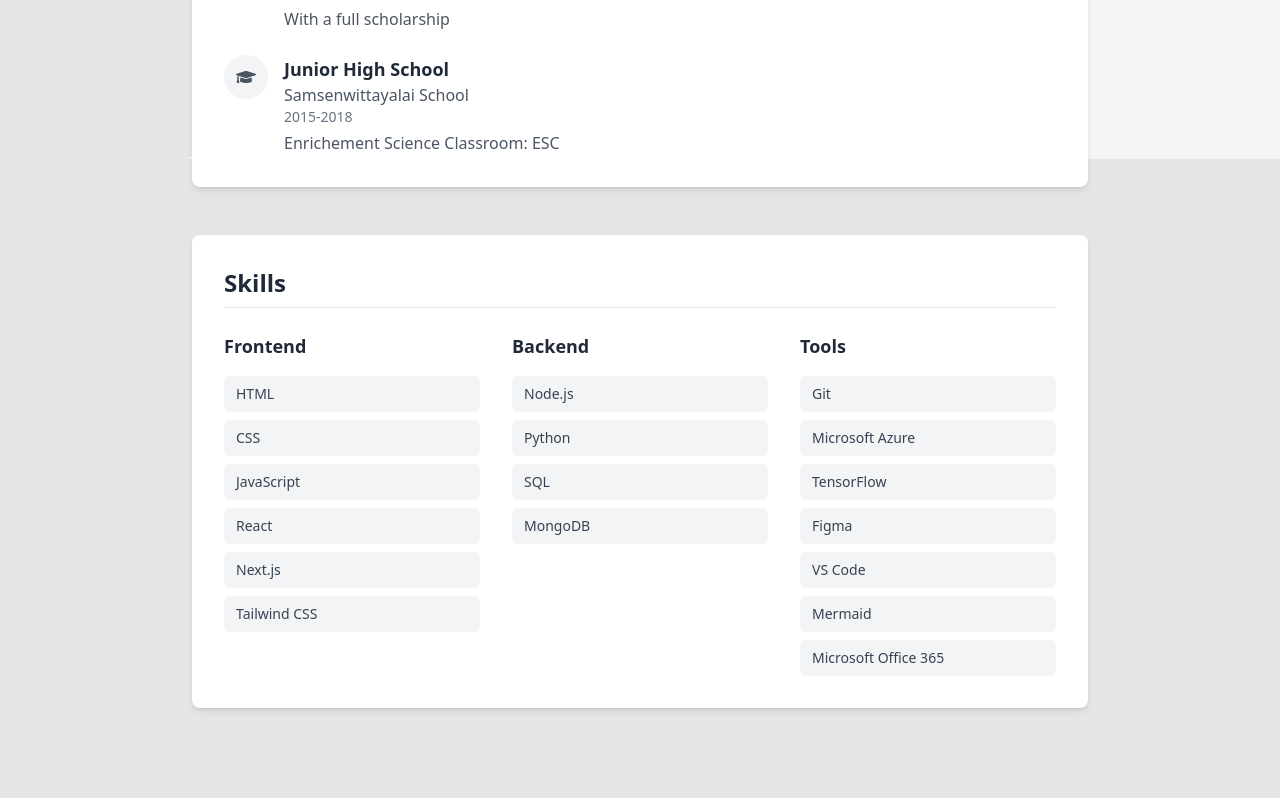
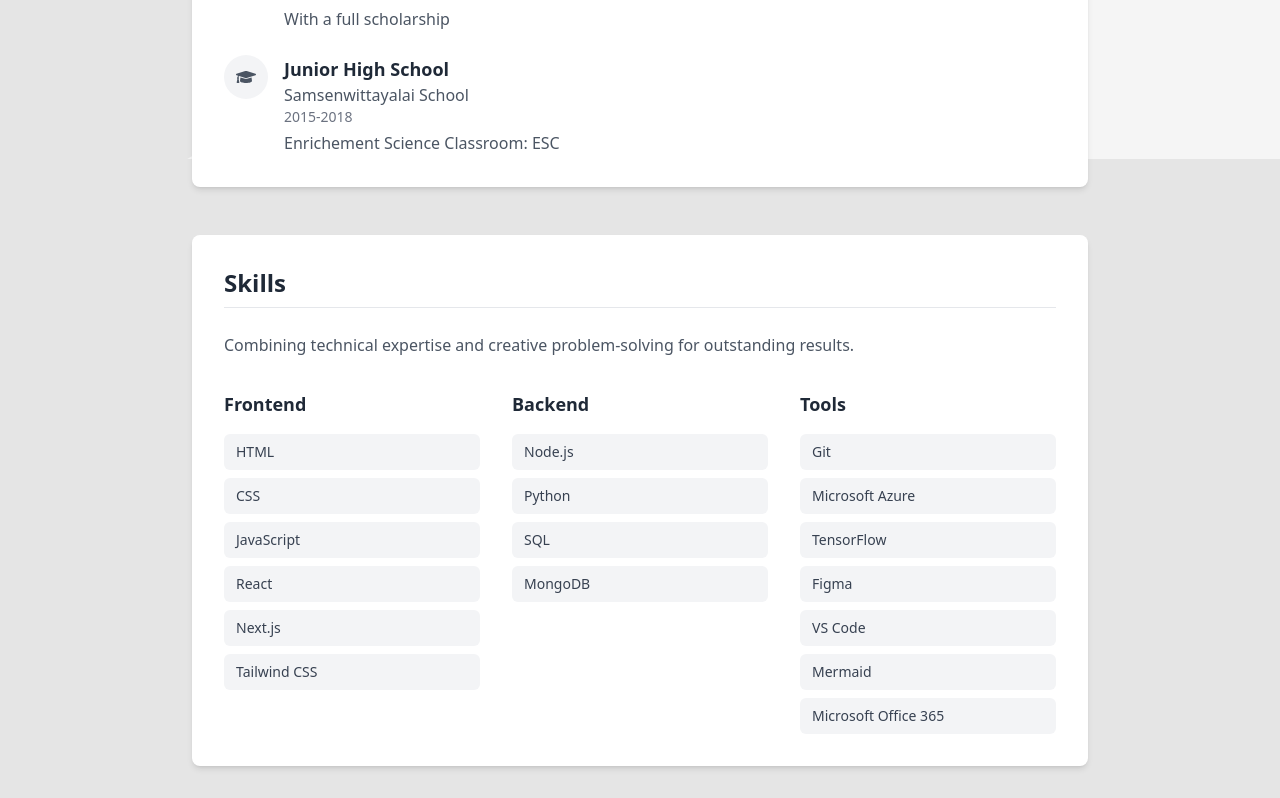
Before and after one commit to 5hyfilm/portfolio, a Next.js app: page /about in a window 1280 px wide. Shown: the part 641-1439 px from the top of the page. Before the commit the page ends 1381 px from the top, so only its background shows below. Built offline with nearby package versions, Linux system fonts and the light colour scheme.

Commit message:
Add skills

```diff
--- a/src/app/about/page.tsx
+++ b/src/app/about/page.tsx
@@ -85,6 +85,10 @@ export default function About() {
           <h2 className="text-2xl font-bold mb-6 text-gray-800 border-b pb-2">
             Skills
           </h2>
+          <p className="text-gray-600 leading-relaxed mb-8">
+            Combining technical expertise and creative problem-solving for
+            outstanding results.
+          </p>
           <div className="grid md:grid-cols-3 gap-8">
             {/* Frontend Skills */}
             <div>
```
